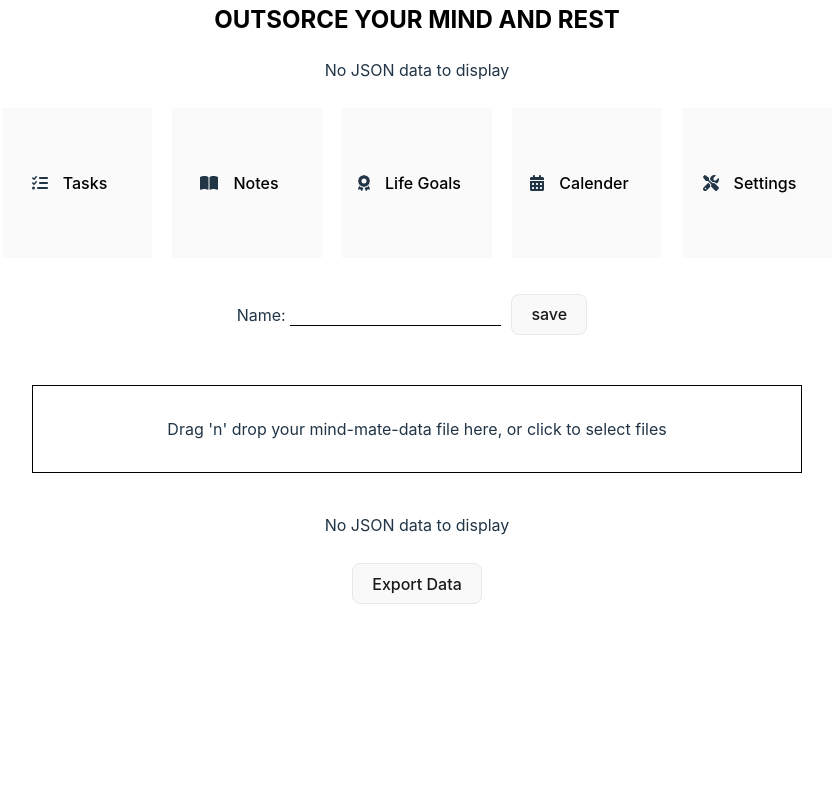
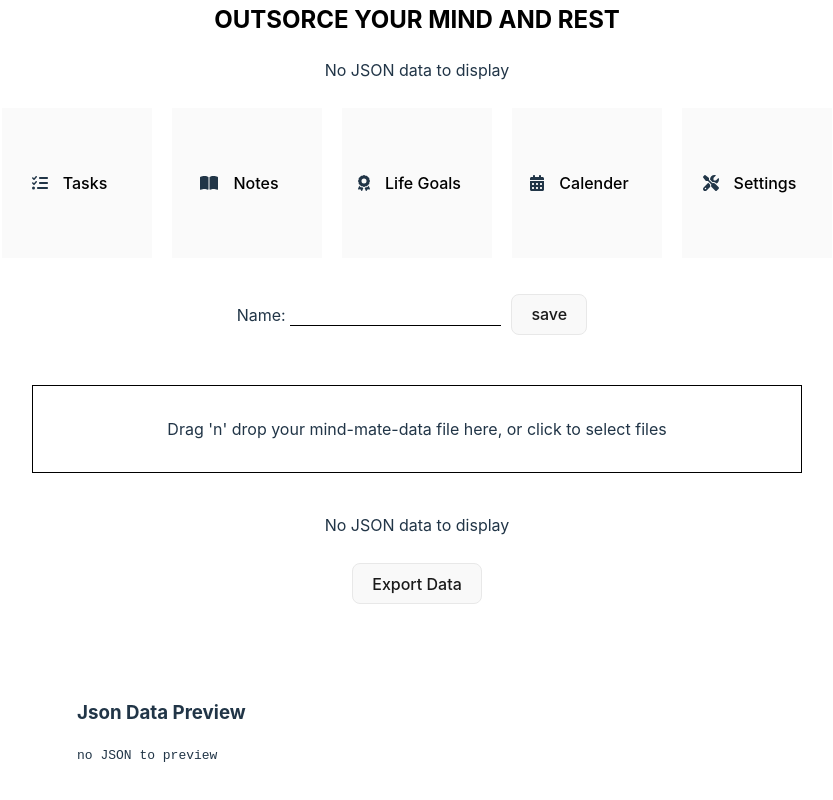
Before and after one commit to Paulalbo/MindMate, a React (Vite) app: page / in a window 1280 px wide. Shown: the part 232-1032 px from the top of the page, without its empty margins (230-1063 px from the left). Before the commit the page ends 878 px from the top, so only its background shows below. Built offline with nearby package versions, Linux system fonts and the light colour scheme.

Commit message:
Add saved Json preview in settings

```diff
--- a/src/component/DropZone/style.css
+++ b/src/component/DropZone/style.css
@@ -8,4 +8,16 @@
   font-size: 20px;
   font-weight: 400;
 }
+
+.jsonPreview__container {
+  text-align: left;
+  margin: 10%;
+}
+
+.jsonPreview__data {
+  max-height: 500px;
+  max-width: 900px;
+  overflow-x: hidden;
+  white-space: pre-wrap;
+}
 /*# sourceMappingURL=style.css.map */
--- a/src/component/DropZone/style.sass
+++ b/src/component/DropZone/style.sass
@@ -5,3 +5,12 @@
     &--title
         font-size: 20px
         font-weight: 400
+.jsonPreview
+    &__container
+        text-align: left
+        margin: 10%
+    &__data
+        max-height: 500px
+        max-width: 900px
+        overflow-x: hidden
+        white-space: pre-wrap
--- a/src/pages/settings.tsx
+++ b/src/pages/settings.tsx
@@ -6,8 +6,10 @@ import JsonExport from "../component/JsonExport/JsonExport";
 const Settings = () => {
   const [jsonData, setJsonData] = useState(null);
   let mindMateData = localStorage.getItem("mindMateData");
+  let mindMateDataPreview = mindMateData
+    ? JSON.stringify(JSON.parse(mindMateData), null, 2)
+    : "no JSON to preview";
   const storedData = mindMateData ? JSON.parse(mindMateData) : "";
-  console.log(jsonData);
 
   const handleRemoveFromLocalStorage = () => {
     localStorage.removeItem("mindMateData");
@@ -52,6 +54,10 @@ const Settings = () => {
         </>
       )}
       <JsonExport data={storedData} />
+      <div className="jsonPreview__container">
+        <h3>Json Data Preview</h3>
+        <pre className="jsonPreview__data">{mindMateDataPreview}</pre>
+      </div>
     </>
   );
 };
```
Also changed, not shown: 1 other file (tests, documents, lock files or other folders).
